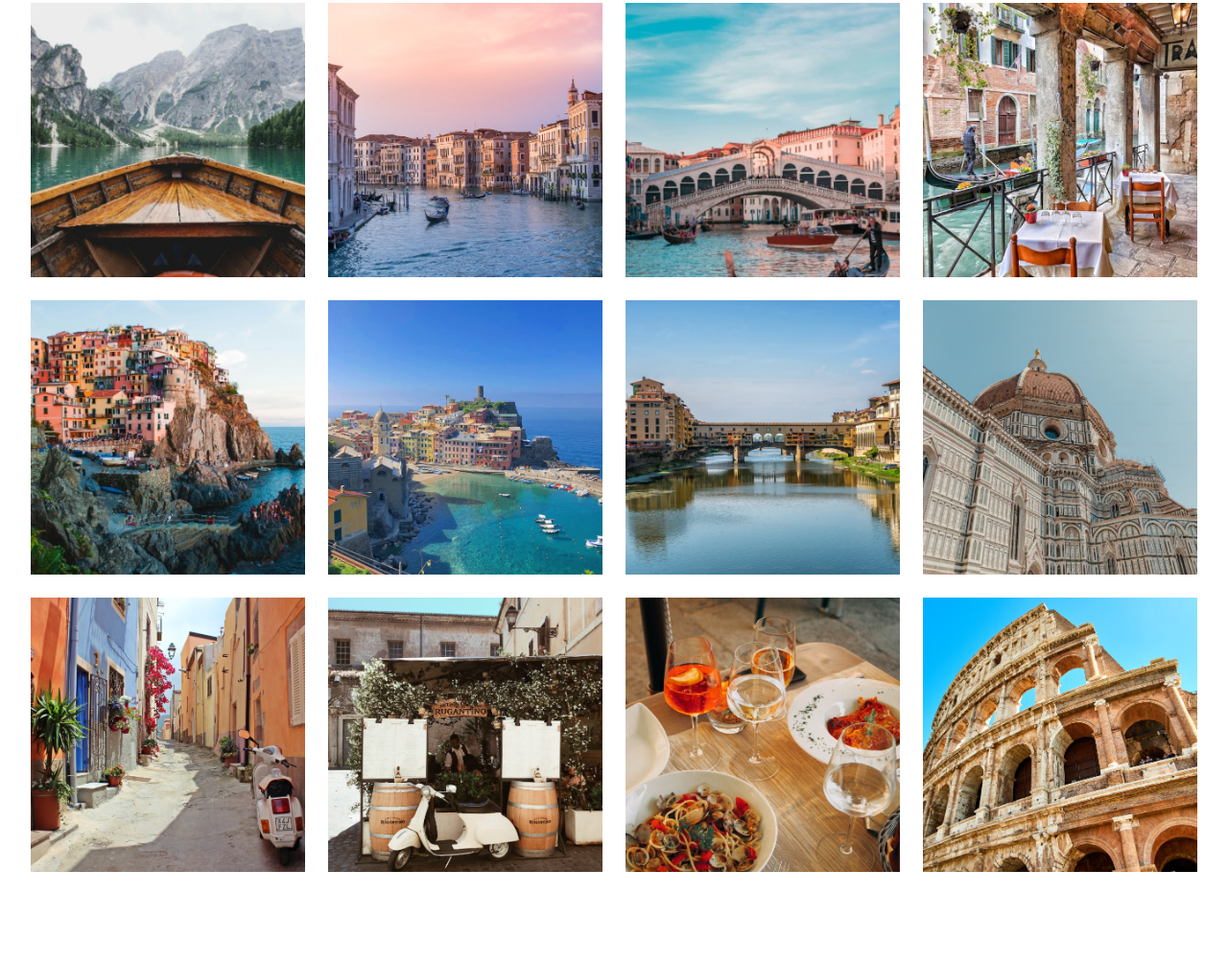
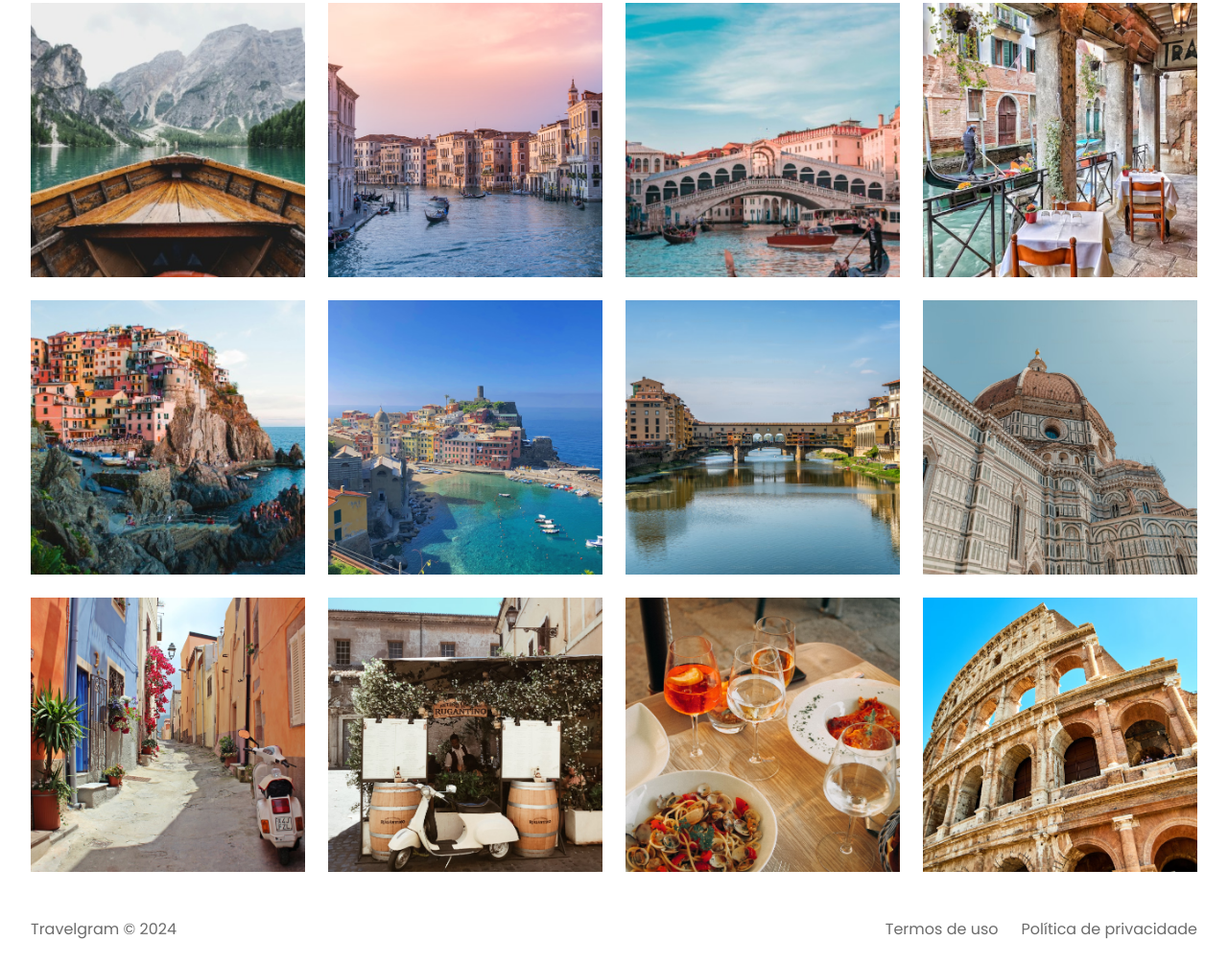
Before and after one commit to luanbjj021/projeto-travelgram, a plain HTML site: page index.html in a window 1280 px wide. Shown: the part 341-1346 px from the top of the page at 96% size. Before the commit the page ends 1274 px from the top, so only its background shows below. Drawn offline with Linux system fonts and the light colour scheme.

Commit message:
footer feito.

```diff
--- a/index.html
+++ b/index.html
@@ -70,5 +70,20 @@
   <img src="assets/images/Image 12.png" alt="...">
 </main>
 
+<footer class="container">
+  <span>
+    Travelgram &copy; 2024
+  </span>
+
+  <span>
+    Termos de uso
+  </span>
+
+  <span>
+    Política de privacidade
+  </span>
+
+</footer>
+
 </body>
 </html>
--- /dev/null
+++ b/styles.css/footer.css
@@ -0,0 +1,9 @@
+footer{
+  display: flex;
+  padding-block:24px;
+  gap: 24px;;
+}
+
+footer span:nth-child(1){
+  margin-right:auto ;
+}
--- a/styles.css/index.css
+++ b/styles.css/index.css
@@ -2,3 +2,4 @@
 @import url(nav.css);
 @import url(header.css);
 @import url(main.css);
+@import url(footer.css);
--- a/styles.css/main.css
+++ b/styles.css/main.css
@@ -11,5 +11,4 @@ main img {
   height: 286px;
   object-fit: cover;
 
-
 }
```
